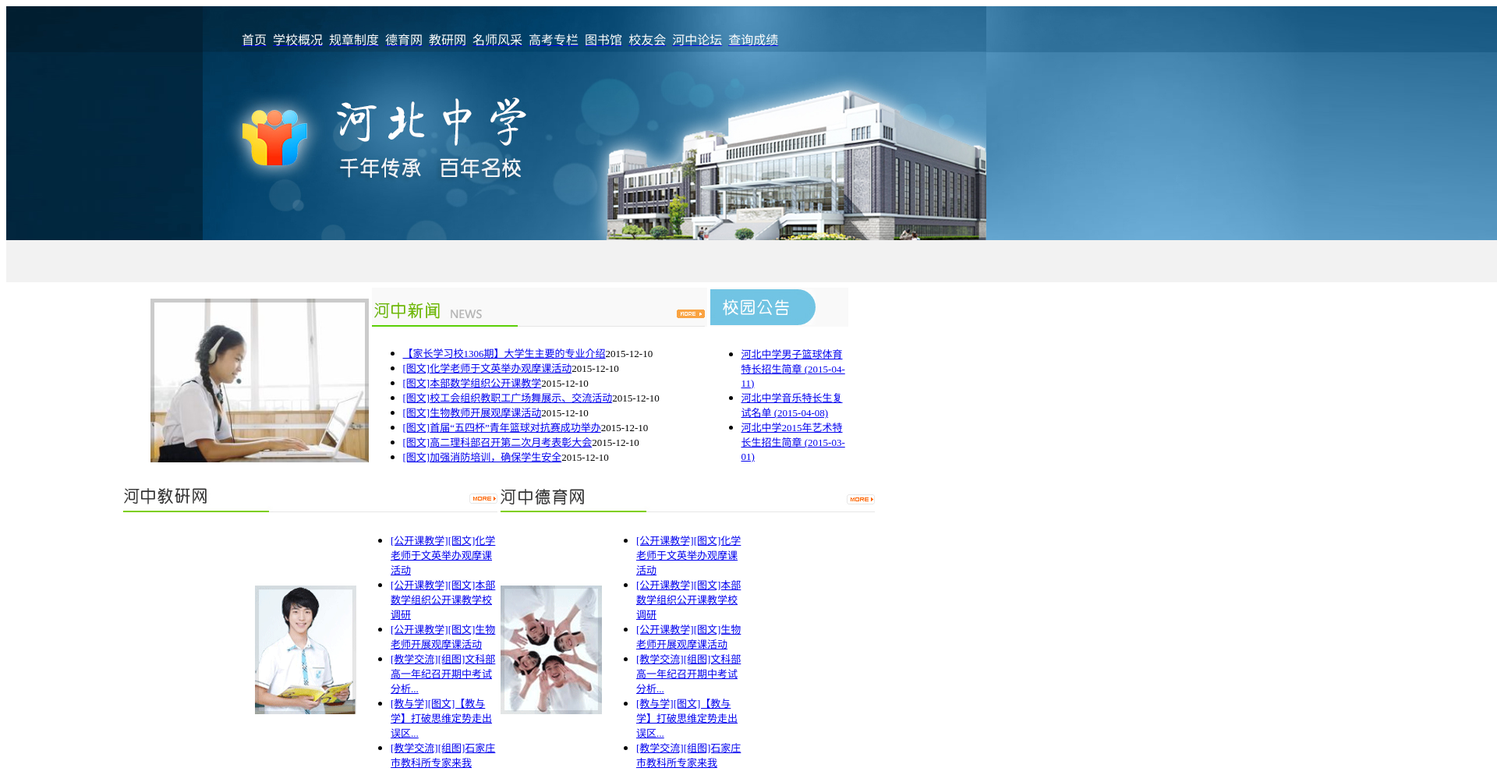
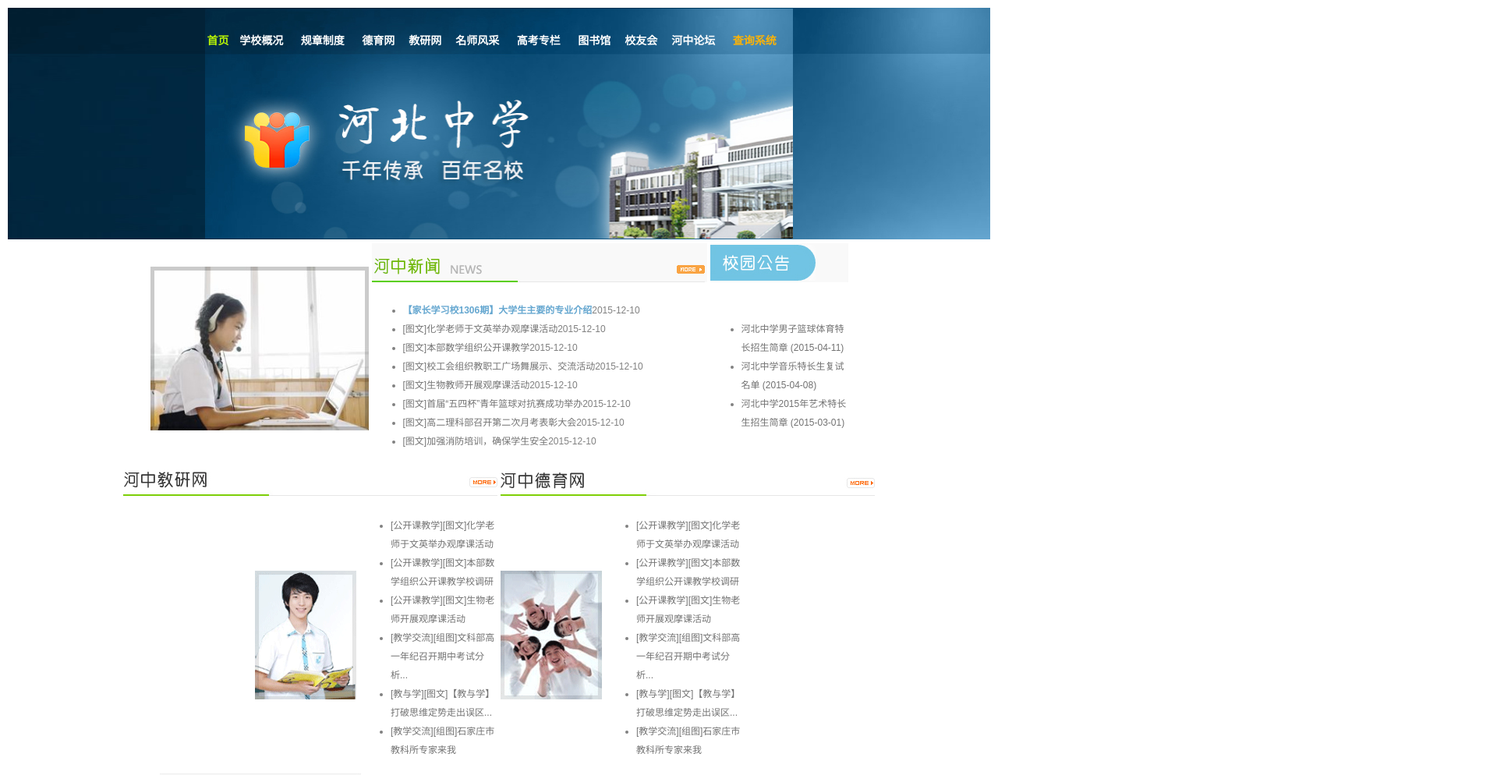
Before and after one commit to yangxuhui111/web-1, a plain HTML site: page lab6/index.html in a window 1280 px wide. Shown: the top 994 px of the page at 78% size, 1920 px wide, since content can reach past the window. Drawn offline with Linux system fonts and the light colour scheme.

Commit message:
css  作业

```diff
--- /dev/null
+++ b/lab6/CSS/content.css
@@ -0,0 +1,4 @@
+h3{font-family: "微软雅黑";font-size: 20px;color: #686868;}
+h2{font-family: "Arial";font-size: 12px;color: #a9a8a8;}
+.blue{color: #22a3d3;}
+p{text-indent: 2em;}
--- /dev/null
+++ b/lab6/CSS/index.css
@@ -0,0 +1 @@
+.shezhi{font-family: "微软雅黑"；font-size:16px;color: #65a7d0;font-weight: bold;}
--- /dev/null
+++ b/lab6/CSS/list.css
@@ -0,0 +1,2 @@
+.shezhi{font-size: 14px;}
+.shezhi:hover{text-decoration: none;color: #b9f605;}
--- /dev/null
+++ b/lab6/CSS/style.css
@@ -0,0 +1,30 @@
+body{font-size:12px;
+line-height:2em;
+font-family:'Arial';
+color:grey;
+
+}
+
+
+a{color:#727272; text-decoration: none;}
+a:hover{text-decoration: underline;}
+
+.menu{
+	color: #b9f605;
+font-size: 14px;font-weight: 900;
+
+
+}
+.a:hover{text-decoration: none;color: #b9f605;}
+.a{
+	color: white;
+
+    }
+
+
+
+#special{
+	color: #fdb306
+
+}
+#special:hover{text-decoration: none;color: #b9f605;}
--- a/lab6/index.html
+++ b/lab6/index.html
@@ -3,28 +3,33 @@
 <head>
 	<title>index</title>
 	<meta charset="utf-8">
+    <link rel="stylesheet" type="text/css" href="CSS/style.css">
+    <link rel="stylesheet" type="text/css" href="CSS/index.css">
 </head>
 <body>
     <table width="100%">
     <!-- 页头部分 -->
     <tr>
-    <img src="bg.gif">
-    <div style="position: absolute;top: 8px;left: 260px;">
-    <img src="banner.jpg">
-    <div style="position: absolute;top: 30px;left: 50px">
-    <a href="content.html"><font color="white">首页</font></a>&nbsp;
-    <a href="content.html"><font color="white">学校概况</font></a>&nbsp;
-    <a href="content.html"><font color="white">规章制度</font></a>&nbsp;
-    <a href="content.html"><font color="white">德育网</font></a>&nbsp;
-    <a href="content.html"><font color="white">教研网</font></a>&nbsp;
-    <a href="content.html"><font color="white">名师风采</font></a>&nbsp;
-    <a href="content.html"><font color="white">高考专栏</font></a>&nbsp;
-    <a href="content.html"><font color="white">图书馆</font></a>&nbsp;
-    <a href="content.html"><font color="white">校友会</font></a>&nbsp;
-    <a href="content.html"><font color="white">河中论坛</font></a>&nbsp;
-    <a href="content.html"><font color="white">查询成绩</font></a>
-    </div>
-    </div>
+    <td background="bg.gif" align="center">
+                <table width="60%" background="banner.jpg">
+                    <tr class="menu">
+                        <td height="75px">首页</td>
+                        <td><a href="index.html" class="a">学校概况</a></td>
+                        <td><a href="index.html" class="a">规章制度</a></td>
+                        <td><a href="index.html" class="a">德育网</a></td>
+                        <td><a href="index.html" class="a">教研网</a></td>
+                        <td><a href="index.html" class="a">名师风采</a></td>
+                        <td><a href="index.html" class="a">高考专栏</a></td>
+                        <td><a href="index.html" class="a">图书馆</a></td>
+                        <td><a href="index.html" class="a">校友会</a></td>
+                        <td><a href="index.html" class="a">河中论坛</td>
+                        <td><a href="index.html"  id="special" class="a">查询系统</a></td>
+                    </tr>
+                    <tr>
+                        <td colspan="11" height="210px"></td>
+                    </tr>
+                </table>
+            </td>
     </tr>
     <!-- 页面主体部分 -->
     <table width="50%" align="center">
@@ -46,21 +51,21 @@
     <tr>
     	<td>
     		<ul>
-    			<li><font size="2"><a href="content.html">【家长学习校1306期】大学生主要的专业介绍</a>2015-12-10</font></li>
-    			<li><font size="2"><a href="content.html">[图文]化学老师于文英举办观摩课活动</a>2015-12-10</font></li>
-    			<li><font size="2"><a href="content.html">[图文]本部数学组织公开课教学</a>2015-12-10</font></li>
-    			<li><font size="2"><a href="content.html">[图文]校工会组织教职工广场舞展示、交流活动</a>2015-12-10</font></li>
-    			<li><font size="2"><a href="content.html">[图文]生物教师开展观摩课活动</a>2015-12-10</font></li>
-    			<li><font size="2"><a href="content.html">[图文]首届“五四杯”青年篮球对抗赛成功举办</a>2015-12-10</font></li>
-    			<li><font size="2"><a href="content.html">[图文]高二理科部召开第二次月考表彰大会</a>2015-12-10</font></li>
-    			<li><font size="2"><a href="content.html">[图文]加强消防培训，确保学生安全</a>2015-12-10</font></li>
+    			<li><a href="content.html" class="shezhi">【家长学习校1306期】大学生主要的专业介绍</a>2015-12-10</li>
+    			<li><a href="content.html">[图文]化学老师于文英举办观摩课活动</a>2015-12-10</li>
+    			<li><a href="content.html">[图文]本部数学组织公开课教学</a>2015-12-10</li>
+    			<li><a href="content.html">[图文]校工会组织教职工广场舞展示、交流活动</a>2015-12-10</li>
+    			<li><a href="content.html">[图文]生物教师开展观摩课活动</a>2015-12-10</li>
+    			<li><a href="content.html">[图文]首届“五四杯”青年篮球对抗赛成功举办</a>2015-12-10</li>
+    			<li><a href="content.html">[图文]高二理科部召开第二次月考表彰大会</a>2015-12-10</li>
+    			<li><a href="content.html">[图文]加强消防培训，确保学生安全</a>2015-12-10</li>
     		</ul>
     	</td>
     	<td>
     		<ul>
-    			<li><font size="2"><a href="content.html">河北中学男子篮球体育特长招生简章 (2015-04-11)</a></font></li>
-    			<li><font size="2"><a href="content.html">河北中学音乐特长生复试名单 (2015-04-08)</a></font></li>
-    			<li><font size="2"><a href="content.html">河北中学2015年艺术特长生招生简章 (2015-03-01)</a></font></li>
+    			<li><a href="content.html">河北中学男子篮球体育特长招生简章 (2015-04-11)</a></li>
+    			<li><a href="content.html">河北中学音乐特长生复试名单 (2015-04-08)</a></li>
+    			<li><a href="content.html">河北中学2015年艺术特长生招生简章 (2015-03-01)</a></li>
     		</ul>
     	</td>
     </tr>
@@ -77,23 +82,23 @@
     	<td><img src="news_jy_pic.gif"></td>
     	<td>
     		<ul>
-    			<li><font size="2"><a href="content.html">[公开课教学][图文]化学老师于文英举办观摩课活动</a></font></li>
-    			<li><font size="2"><a href="content.html">[公开课教学][图文]本部数学组织公开课教学校调研</a></font></li>
-    			<li><font size="2"><a href="content.html">[公开课教学][图文]生物老师开展观摩课活动</a></font></li>
-    			<li><font size="2"><a href="content.html">[教学交流][组图]文科部高一年纪召开期中考试分析...</a></font></li>
-    			<li><font size="2"><a href="content.html">[教与学][图文]【教与学】打破思维定势走出误区...</a></font></li>
-    			<li><font size="2"><a href="content.html">[教学交流][组图]石家庄市教科所专家来我</a></font></li>
+    			<li><a href="content.html">[公开课教学][图文]化学老师于文英举办观摩课活动</a></li>
+    			<li><a href="content.html">[公开课教学][图文]本部数学组织公开课教学校调研</a></li>
+    			<li><a href="content.html">[公开课教学][图文]生物老师开展观摩课活动</a></li>
+    			<li><a href="content.html">[教学交流][组图]文科部高一年纪召开期中考试分析...</a></li>
+    			<li><a href="content.html">[教与学][图文]【教与学】打破思维定势走出误区...</a></li>
+    			<li><a href="content.html">[教学交流][组图]石家庄市教科所专家来我</a></li>
     		</ul>
     	</td>
     	<td><img src="news_dy_pic.gif"></td>
     	<td>
     		<ul>
-    			<li><font size="2"><a href="content.html">[公开课教学][图文]化学老师于文英举办观摩课活动</a></font></li>
-    			<li><font size="2"><a href="content.html">[公开课教学][图文]本部数学组织公开课教学校调研</a></font></li>
-    			<li><font size="2"><a href="content.html">[公开课教学][图文]生物老师开展观摩课活动</a></font></li>
-    			<li><font size="2"><a href="content.html">[教学交流][组图]文科部高一年纪召开期中考试分析...</a></font></li>
-    			<li><font size="2"><a href="content.html">[教与学][图文]【教与学】打破思维定势走出误区...</a></font></li>
-    			<li><font size="2"><a href="content.html">[教学交流][组图]石家庄市教科所专家来我</a></font></li>
+    			<li><a href="content.html">[公开课教学][图文]化学老师于文英举办观摩课活动</a></li>
+    			<li><a href="content.html">[公开课教学][图文]本部数学组织公开课教学校调研</a></li>
+    			<li><a href="content.html">[公开课教学][图文]生物老师开展观摩课活动</a></li>
+    			<li><a href="content.html">[教学交流][组图]文科部高一年纪召开期中考试分析...</a></li>
+    			<li><a href="content.html">[教与学][图文]【教与学】打破思维定势走出误区...</a></li>
+    			<li><a href="content.html">[教学交流][组图]石家庄市教科所专家来我</a></li>
     		</ul>
     	</td>
     </tr>
@@ -116,7 +121,9 @@
     <!-- 页脚部分 -->
     <table bgcolor="grey" width="100%">
     <tr>
-    	<td align="center" rowspan="3"><br/><font size="2" color="white">Copynight@2008-206 http://www.***.com All Rights Reserved 网站备案：冀lcp备00000000号</font><br/>&nbsp;</td>
+            <td height="70px" align="center" background="foot_bg.gif">
+                <font color="white">Copyright © 2008－2016 http://www.***.com All Rights Reserved 网站备案：冀ICP备00000000号</font>
+            </td>
     </tr>
 
     </table>
```
Also changed, not shown: lab6/content.html (+34 -26 lines), lab6/list.html (+34 -23 lines).
